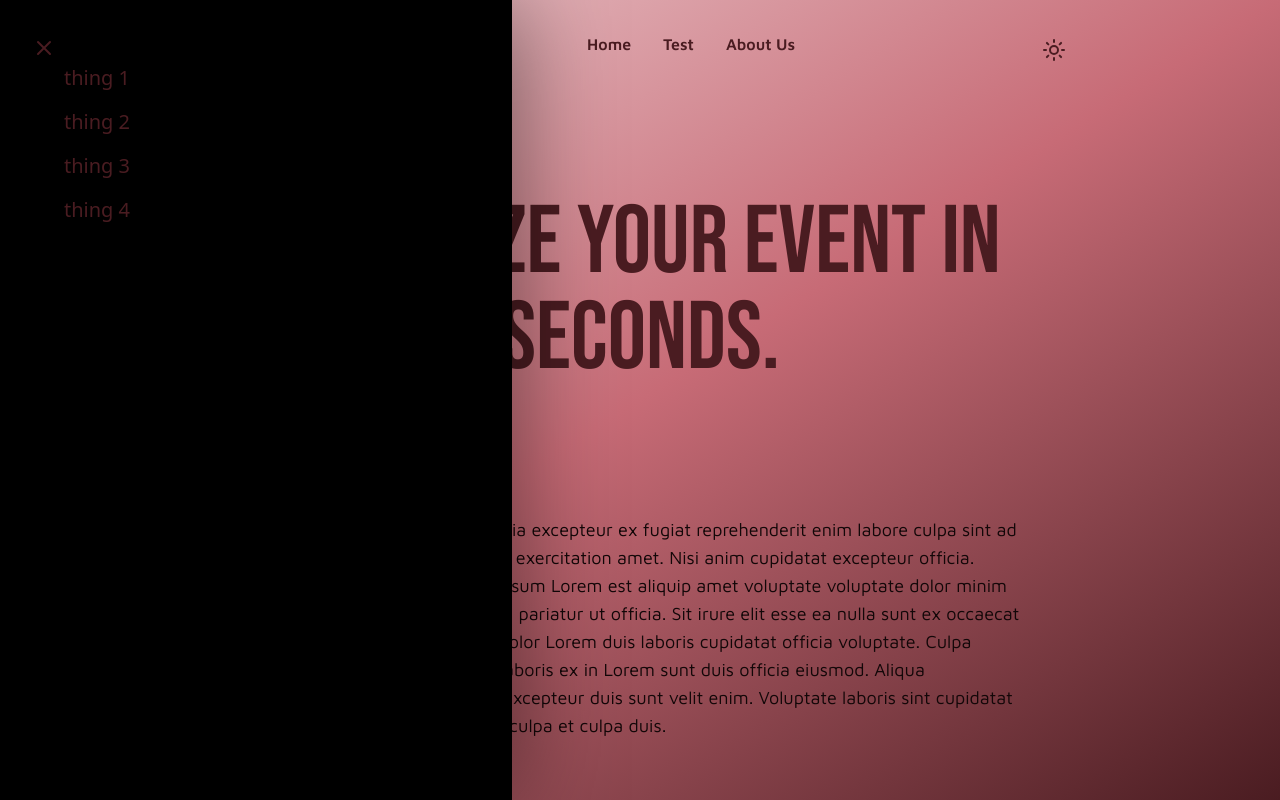
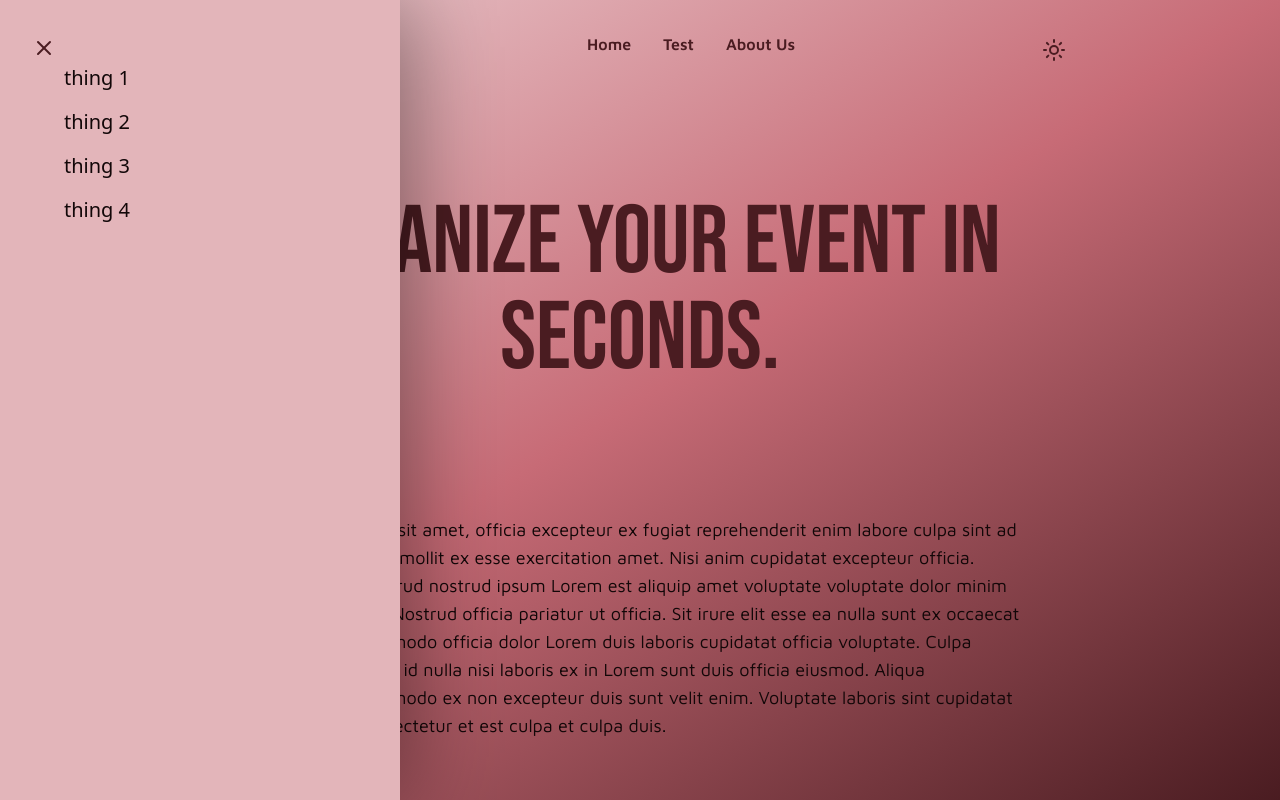
Before and after one commit to ozzythecoder/flyby-events, a Next.js app: page / in a window 1280 px wide. Both pictures are taken after a click on the button 44 px from the left and 48 px from the top of the page. Built offline with nearby package versions, Linux system fonts and the light colour scheme.

Commit message:
adjusted menu colors

```diff
--- a/src/components/SwipeMenu.tsx
+++ b/src/components/SwipeMenu.tsx
@@ -3,6 +3,7 @@
 import { useState } from "react";
 import { X, MenuIcon } from "lucide-react";
 import { UserButton } from "@clerk/nextjs";
+import ThemeToggle from "./ThemeToggle";
 
 export default function SwipeMenu() {
   const [menuOpen, setMenuOpen] = useState<Boolean>(false);
@@ -16,24 +17,24 @@
   return (
     <div
       {...swipeHandlers}
-      className={`absolute drop-shadow-4xl z-10 h-[100vh] w-[100vw]`}
+      className={`absolute drop-shadow-4xl h-[100vh] w-[15vw] `}
     >
       <button
         className="fixed m-8 h-8 w-fit bg-transparent text-center"
         onClick={() => setMenuOpen(!menuOpen)}
       >
         {menuOpen ? (
-          <X className="text-primary-800" />
+          <X className="text-primary-800 hover:text-primary-950 hover:scale-125 transition-all" />
         ) : (
-          <MenuIcon className="text-primary-800" />
+          <MenuIcon className="text-primary-800 hover:text-primary-950 hover:scale-125 transition-all" />
         )}
       </button>
       <div
-        className={`overflow-hidden bg-black h-[100vh] transition-[width] ${
+        className={`overflow-hidden bg-primary-200 h-[100vh] max-w-[400px] transition-[width] ${
           menuOpen ? "w-[60vw] sm:w-[40vw]" : "w-[0vw]"
         }`}
       >
-        <ul className="flex flex-col gap-4 text-xl mx-16 my-16 text-primary-800 whitespace-nowrap">
+        <ul className="flex flex-col gap-4 text-xl mx-16 my-16 text-primary-950 whitespace-nowrap">
           <li>thing 1</li>
           <li>thing 2</li>
           <li>thing 3</li>
```
